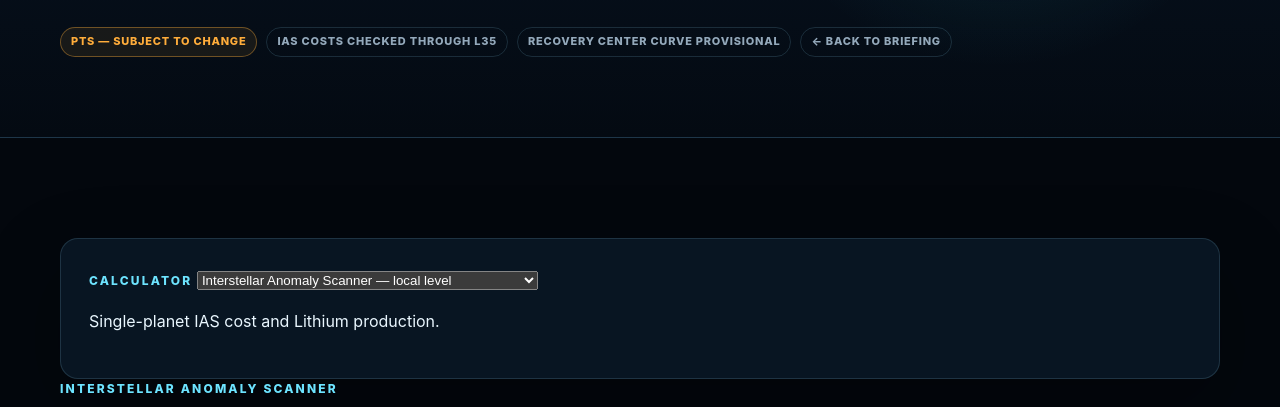
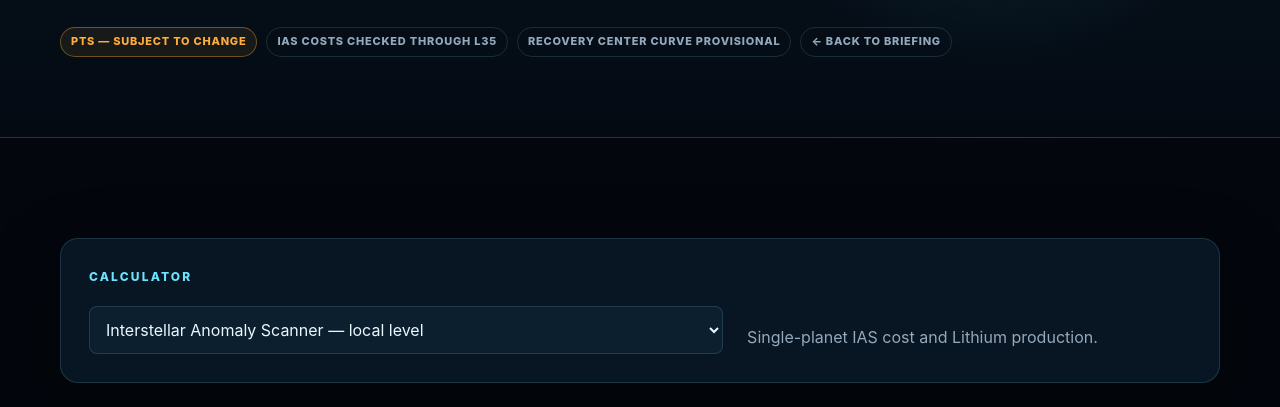
Before and after one commit to TheIlluminate92/ogame-project-orion, a plain HTML site: page calculators.html in a window 1280 px wide. Shown: the part 352-759 px from the top of the page. Drawn offline with Linux system fonts and the light colour scheme.

Commit message:
Style unified calculator selector

```diff
--- a/assets/styles.css
+++ b/assets/styles.css
@@ -279,3 +279,26 @@ footer a { color: var(--cyan); text-decoration: none; font-size: 13px; }
   html { scroll-behavior: auto; }
   *, *::before, *::after { transition: none !important; }
 }
+
+
+/* Unified calculator selector */
+.calculator-deck { display: grid; gap: 34px; }
+.calculator-switcher { display: grid; grid-template-columns: minmax(0, 1fr) minmax(220px, .7fr); gap: 24px; align-items: end; }
+.calculator-switcher label { display: grid; gap: 8px; }
+.calculator-switcher select {
+  width: 100%;
+  min-height: 48px;
+  padding: 10px 42px 10px 12px;
+  color: var(--ink);
+  background: var(--panel-2);
+  border: 1px solid var(--line);
+  border-radius: 8px;
+  font: inherit;
+}
+.calculator-switcher p { margin: 0 0 4px; color: var(--muted); }
+.calculator-view[hidden] { display: none !important; }
+.recovery-planner { margin-top: 28px; }
+
+@media (max-width: 700px) {
+  .calculator-switcher { grid-template-columns: 1fr; align-items: stretch; }
+}
```
